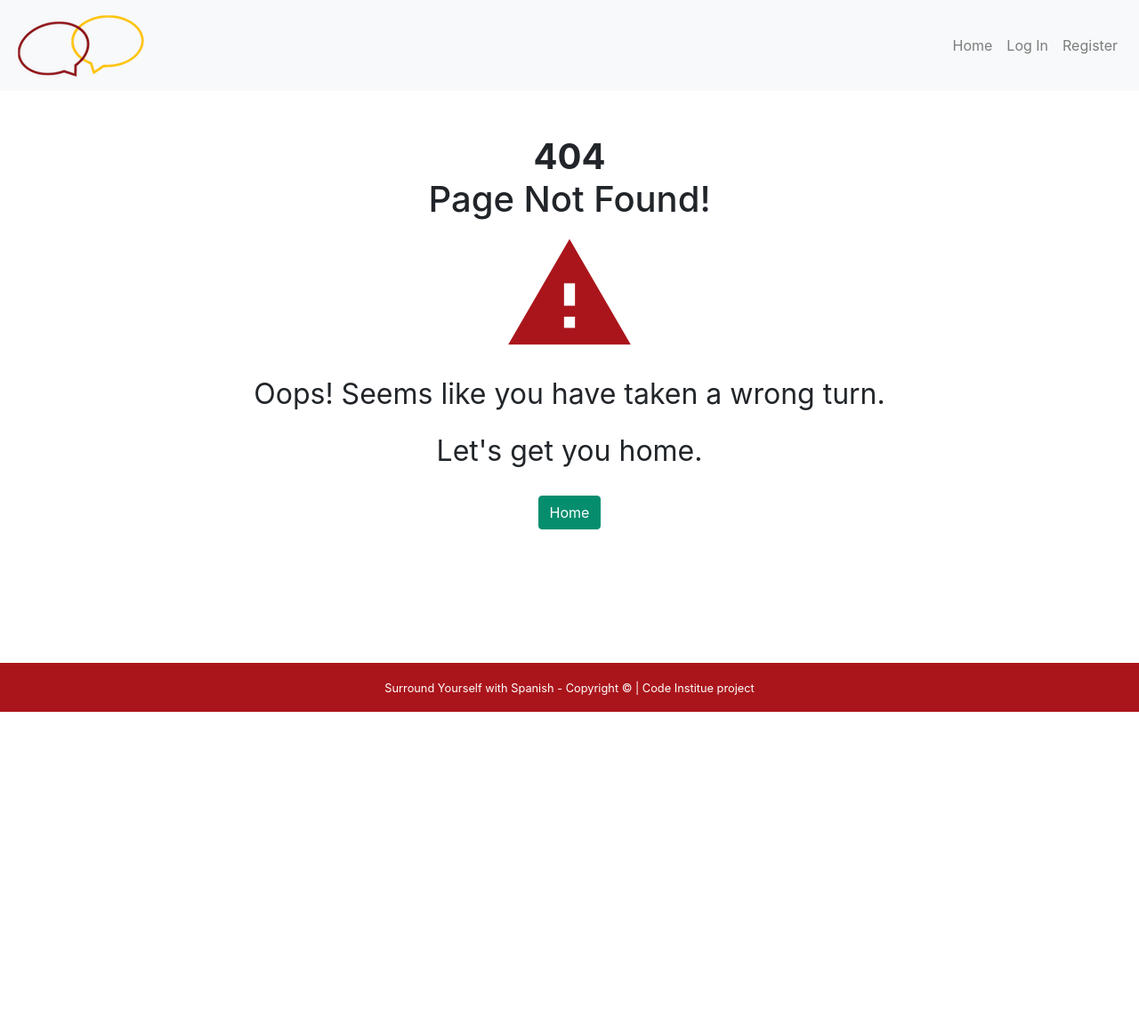
After one commit to DonnaIB/surround_yourself_with_spanish, a Flask app: template templates/404.html in a window 1280 px wide. The commit adds this page. Shown: the whole page at 89% size. Run offline with Flask 2, Linux system fonts and the light colour scheme; the template is opened without the code that fills it, so the values that code supplies are empty; some libraries are stand-ins or nearby versions.

Commit message:
Add 404 error page

```diff
--- a/app.py
+++ b/app.py
@@ -194,6 +194,12 @@ def delete_recommendation(recommendation_id):
     return redirect(url_for("get_recommendations"))
 
 
+# return 404 error page
+@app.errorhandler(404)
+def page_not_found(e):
+    return render_template('404.html'), 404
+
+
 if __name__ == "__main__":
     app.run(host=os.environ.get("IP"),
             port=int(os.environ.get("PORT")),
--- a/static/css/style.css
+++ b/static/css/style.css
@@ -169,6 +169,17 @@ footer {
     padding-top: 15px;
   }
 
+/* 404 page */
+
+.error {
+    text-align: center;
+    font-size: xx-large;
+}
+
+.warning {
+    font-size: 150px;
+    color: #AA151B;
+}
 
 /* media queries */
 
--- /dev/null
+++ b/templates/404.html
@@ -0,0 +1,22 @@
+{% extends "base.html" %}
+{% block content %}
+
+<main>
+    <!--404 message-->
+    <div class="row error">
+        <div class="col s12">
+            <div>
+                <h1><strong>404</strong><br> Page Not Found!
+                </h1>
+                <span class="material-icons warning">
+                    warning
+                </span>
+                <p> Oops! Seems like you have taken a wrong turn.
+                <p>Let's get you home.</p>
+                <a href="{{ url_for('get_recommendations') }}" class="btn btn-primary">Home</a>
+                </p>
+            </div>
+        </div>
+    </div>
+</main>
+{% endblock %}
```
